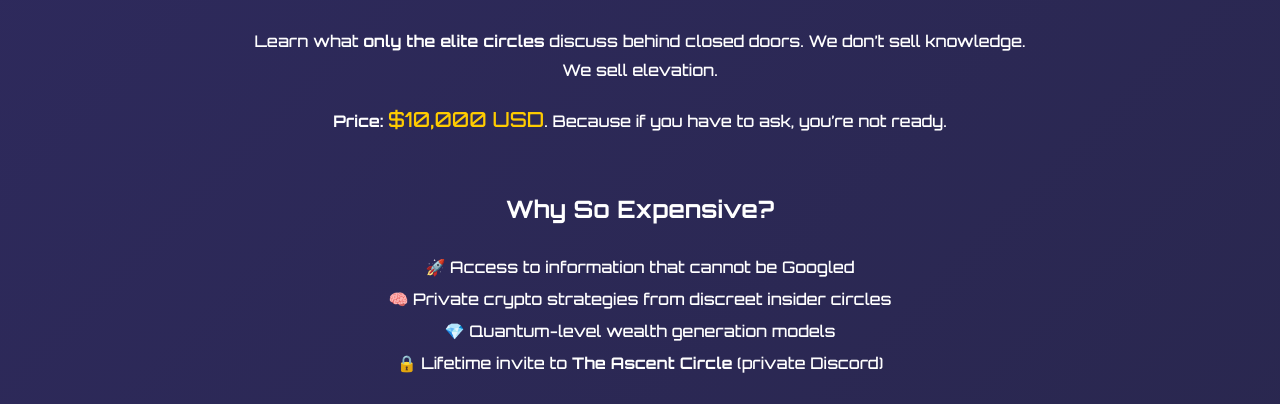
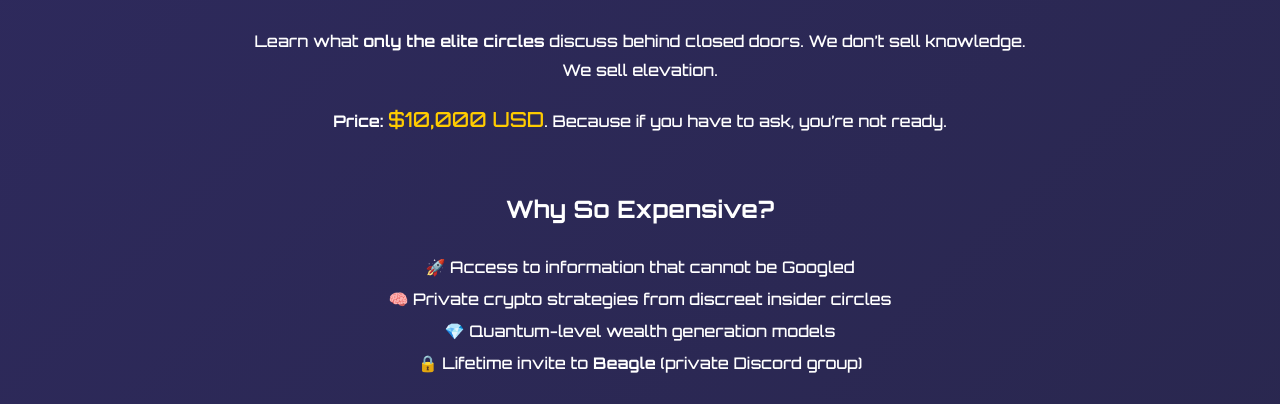
Before and after one commit to ww969696/crypto, a plain HTML site: page index.html in a window 1280 px wide. Shown: the part 396-800 px from the top of the page. Drawn offline with Linux system fonts and the light colour scheme.

Commit message:
Update index.html

```diff
--- a/index.html
+++ b/index.html
@@ -139,7 +139,7 @@
                 <li>🚀 Access to information that cannot be Googled</li>
                 <li>🧠 Private crypto strategies from discreet insider circles</li>
                 <li>💎 Quantum-level wealth generation models</li>
-                <li>🔒 Lifetime invite to <b>The Ascent Circle</b> (private Discord)</li>
+                <li>🔒 Lifetime invite to <b>Beagle</b> (private Discord group)</li>
             </ul>
 
             <div class="team">
```
